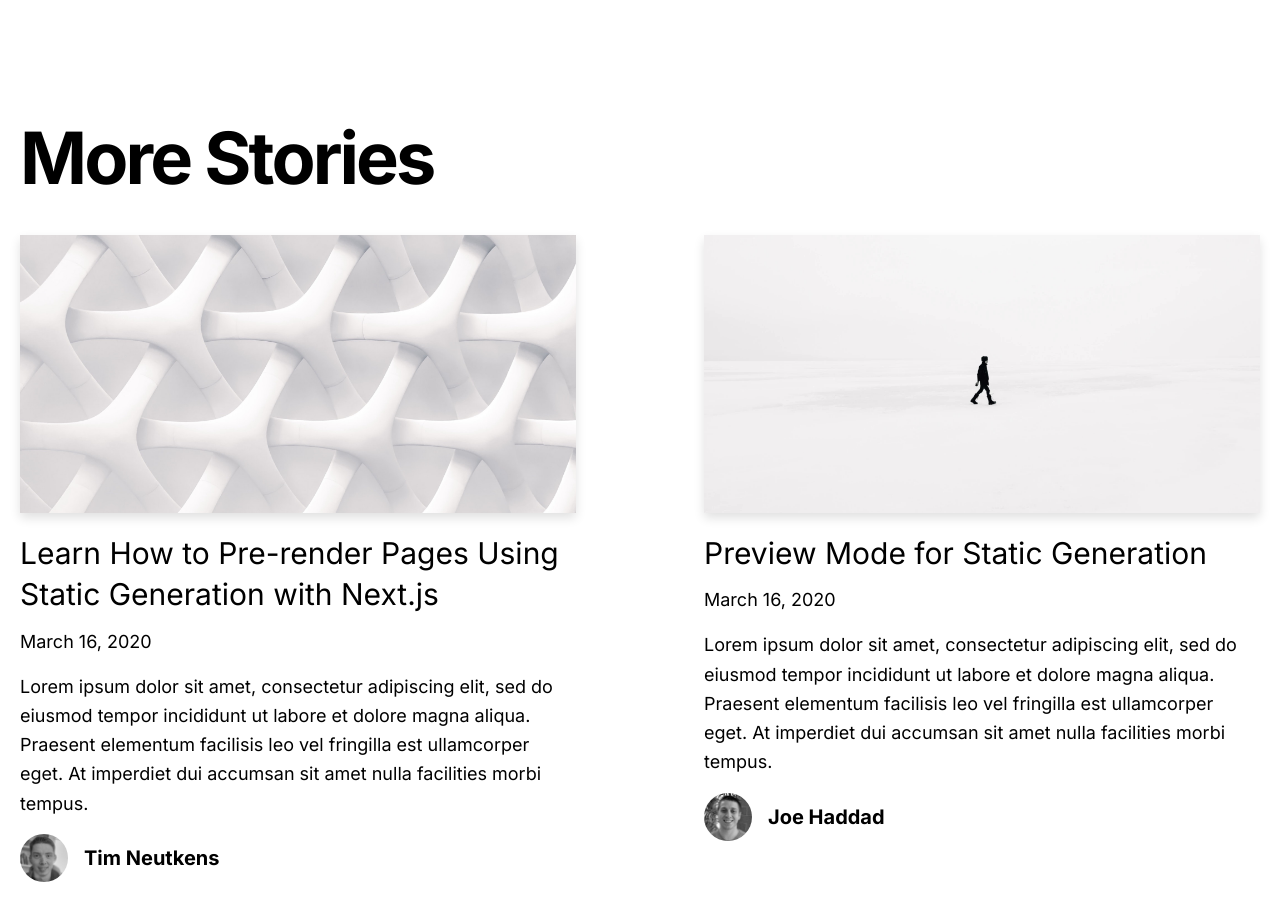
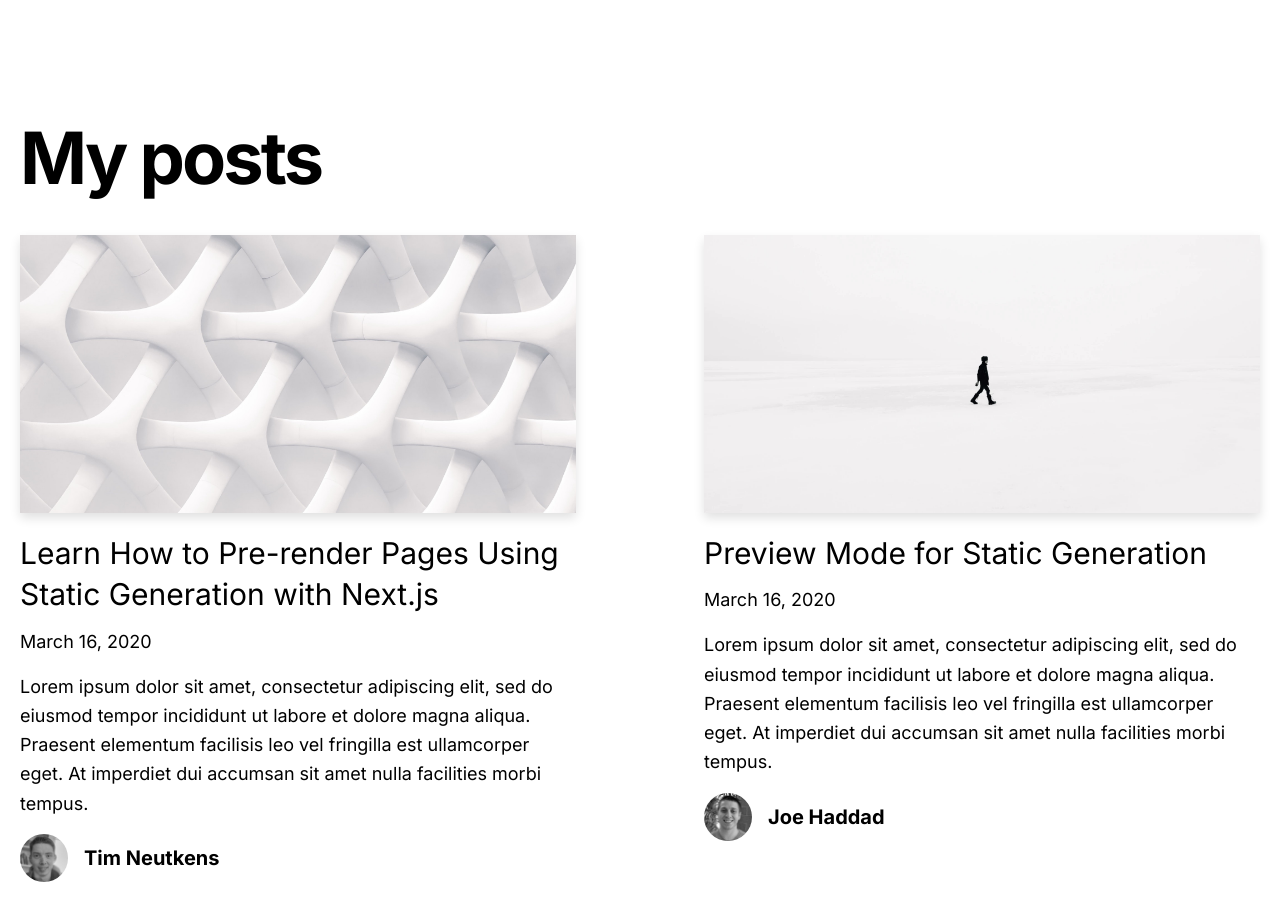
Before and after one commit to IlyasMohamud/AI-Open-Dialogue, a Next.js app: page / in a window 1280 px wide. Shown: the part 1101-2011 px from the top of the page. Built offline with nearby package versions, Linux system fonts and the light colour scheme.

Commit message:
changed more blogs to more posts, trying to slowly personalize and change page

```diff
--- a/src/app/_components/more-stories.tsx
+++ b/src/app/_components/more-stories.tsx
@@ -9,7 +9,7 @@ export function MoreStories({ posts }: Props) {
   return (
     <section>
       <h2 className="mb-8 text-5xl md:text-7xl font-bold tracking-tighter leading-tight">
-        More Stories
+        My posts
       </h2>
       <div className="grid grid-cols-1 md:grid-cols-2 md:gap-x-16 lg:gap-x-32 gap-y-20 md:gap-y-32 mb-32">
         {posts.map((post) => (
```
